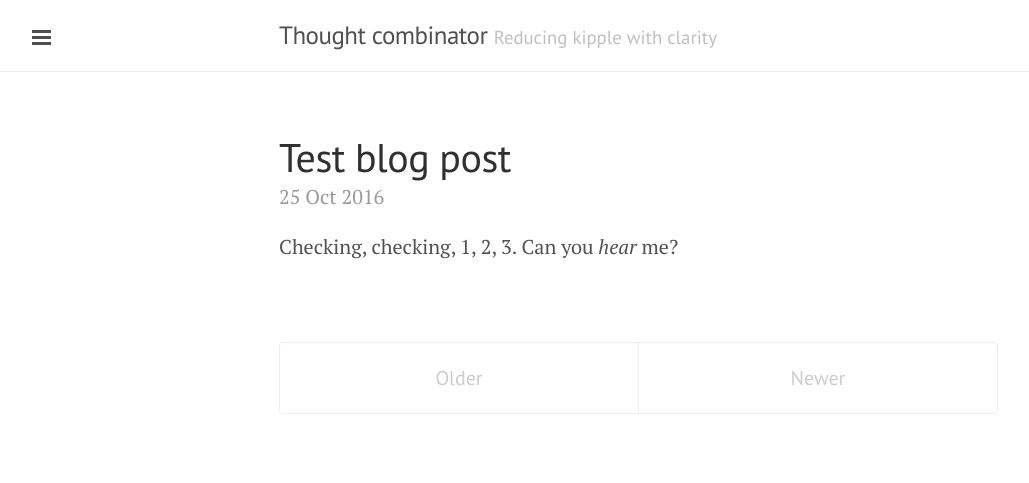
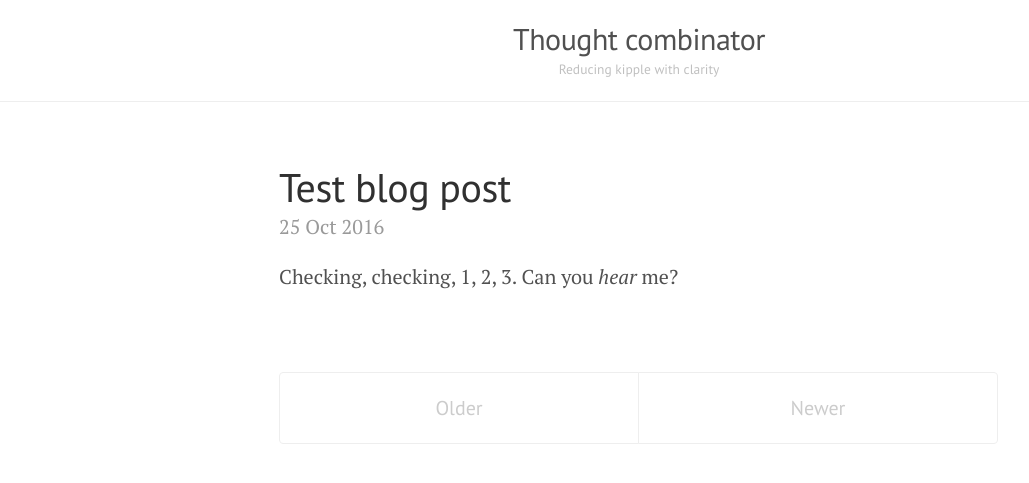
Before and after one commit to elliottroland/elliottroland.github.io, a Jekyll site: the page built from index.html, in a window 1280 px wide. Shown: the top 483 px of the page, without its empty margins (1-1030 px from the left). Built offline with Jekyll 4.4.1, drawn with Linux system fonts in a browser that asks for light colours; the list of posts is cut into pages by our own code.

Commit message:
Restyle heading, remove sidebar

```diff
--- a/_layouts/default.html
+++ b/_layouts/default.html
@@ -12,10 +12,12 @@
     <div class="wrap">
       <div class="masthead">
         <div class="container">
-          <h3 class="masthead-title">
-            <a href="/" title="Home">{{ site.title }}</a>
-            <small>{{ site.tagline }}</small>
-          </h3>
+          <center>
+            <h2 class="masthead-title">
+              <p><a href="/" title="Home">{{ site.title }}</a></p>
+              <small>{{ site.tagline }}</small>
+            </h2>
+          </center>
         </div>
       </div>
 
@@ -24,7 +26,8 @@
       </div>
     </div>
 
-    <label for="sidebar-checkbox" class="sidebar-toggle"></label>
+    <!-- Uncomment this for sidebar access -->
+    <!-- <label for="sidebar-checkbox" class="sidebar-toggle"></label> -->
 
   </body>
 </html>
--- a/public/css/lanyon.css
+++ b/public/css/lanyon.css
@@ -107,8 +107,11 @@ h1, h2, h3, h4, h5, h6 {
 .masthead-title a {
   color: #505050;
 }
+.masthead-title p {
+  margin-bottom: -0.7rem;
+}
 .masthead-title small {
-  font-size: 75%;
+  font-size: 45%;
   font-weight: 400;
   color: #c0c0c0;
   letter-spacing: 0;
```
